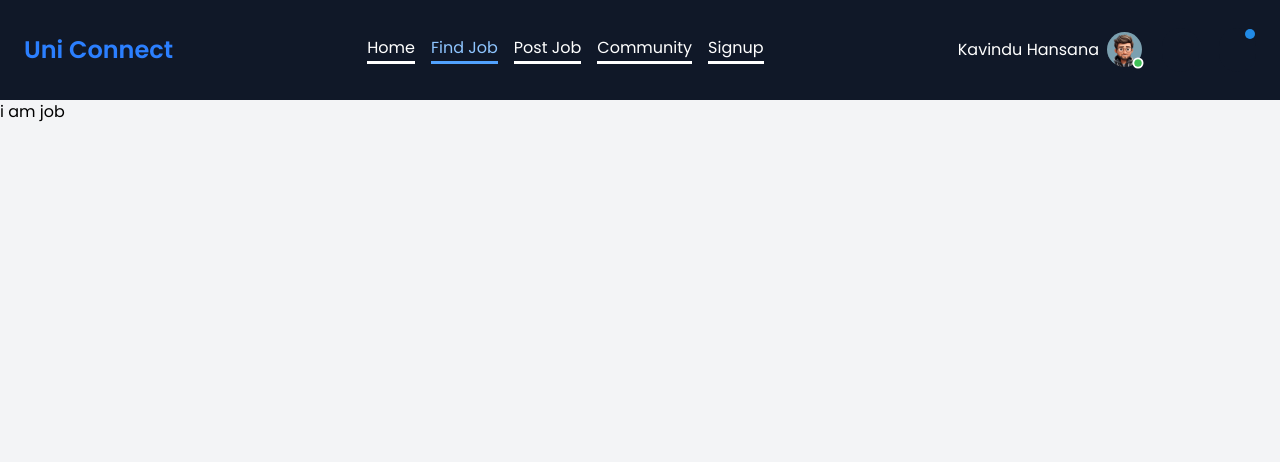
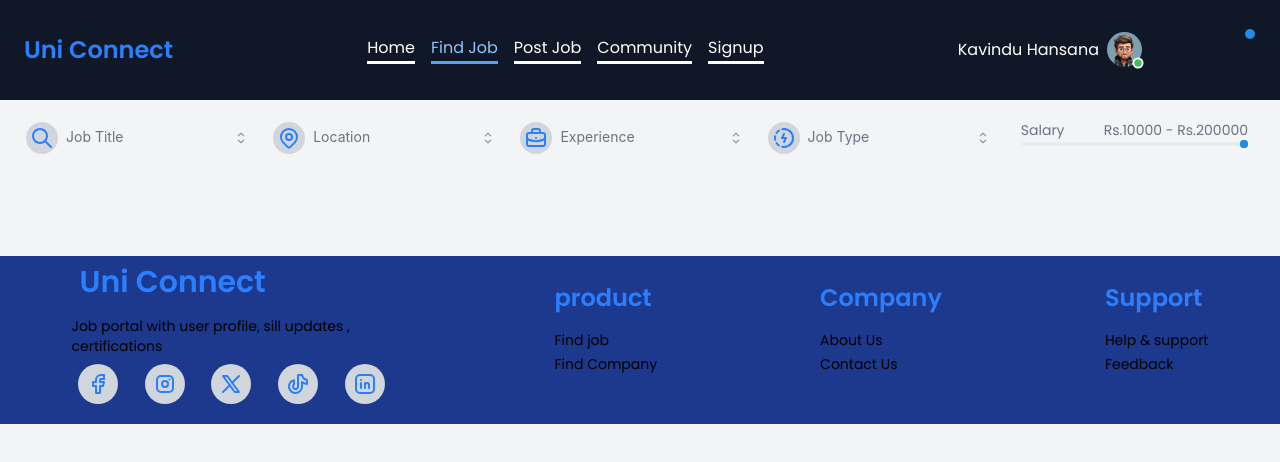
Before and after one commit to kavinduhcolombage/UniConnect_Frontend, a React (Vite) app: page /find-job in a window 1280 px wide. Shown: the top 462 px of the page. Built offline with nearby package versions, Linux system fonts and the light colour scheme; some icons are missing.

Commit message:
Implement SearchBar for find job page

```diff
--- /dev/null
+++ b/src/Data/JobsData.tsx
@@ -0,0 +1,10 @@
+import { IconBriefcase, IconMapPin, IconRecharging, IconSearch } from "@tabler/icons-react";
+
+const dropdownData = [
+    { title: 'Job Title', icon: IconSearch, options: ['Designer', 'Developer', 'Product Manager', 'Marketing Specialist', 'Data Analyst', 'Sales Executive', 'Content Writer', 'Customer Support'] },
+    { title: 'Location', icon: IconMapPin, options: ['Delhi', 'New York', 'San Francisco', 'London', 'Berlin', 'Tokyo', 'Sydney', 'Toronto'] },
+    { title: 'Experience', icon: IconBriefcase, options: ['Entry Level', 'Intermediate', 'Expert'] },
+    { title: 'Job Type', icon: IconRecharging, options: ['Full Time', 'Part Time', 'Contract', 'Freelance', 'Internship'] }
+  ];
+
+  export {dropdownData};
--- /dev/null
+++ b/src/FindJob/MultiInput.tsx
@@ -0,0 +1,105 @@
+import { useEffect, useState } from 'react';
+import { Checkbox, Combobox, Group, Input, Pill, PillsInput, useCombobox } from '@mantine/core';
+
+
+
+const MultiInput=(props:any)=> {
+  useEffect(() => {
+    setData(props.options);
+  }, [])
+  const combobox = useCombobox({
+    onDropdownClose: () => combobox.resetSelectedOption(),
+    onDropdownOpen: () => combobox.updateSelectedOptionIndex('active'),
+  });
+
+  const [search, setSearch] = useState('');
+  const [data, setData] = useState<string[]>([]);
+  const [value, setValue] = useState<string[]>([]);
+
+  const exactOptionMatch = data.some((item) => item === search);
+
+  const handleValueSelect = (val: string) => {
+    setSearch('');
+
+    if (val === '$create') {
+      setData((current) => [...current, search]);
+      setValue((current) => [...current, search]);
+    } else {
+      setValue((current) =>
+        current.includes(val) ? current.filter((v) => v !== val) : [...current, val]
+      );
+    }
+  };
+
+  const handleValueRemove = (val: string) =>
+    setValue((current) => current.filter((v) => v !== val));
+
+  const values = value
+    .slice(0,1)
+    .map((item) => (
+      <Pill key={item} withRemoveButton onRemove={() => handleValueRemove(item)}>
+        {item}
+      </Pill>
+    ));
+
+  const options = data.filter((item) => item.toLowerCase().includes(search.trim().toLowerCase())).map((item) => (
+    <Combobox.Option value={item} key={item} active={value.includes(item)}>
+      <Group gap="sm">
+        <Checkbox size='xs'
+          checked={value.includes(item)}
+          onChange={() => {}}
+          aria-hidden
+          tabIndex={-1}
+          style={{ pointerEvents: 'none' }}
+        />
+        <span>{item}</span>
+      </Group>
+    </Combobox.Option>
+  ));
+
+  return (
+    <Combobox store={combobox} onOptionSubmit={handleValueSelect} withinPortal={false}>
+      <Combobox.DropdownTarget>
+        <PillsInput variant='unstyle' rightSection={<Combobox.Chevron/>} onClick={() => combobox.toggleDropdown()} leftSection={
+            <div className='text-blue-500 p-1 bg-gray-300 rounded-full mr-4'><props.icon/></div>
+        }>
+          <Pill.Group>
+            {value.length > 0 ? (
+              <>
+                {values}
+                {value.length > 1 && (
+                  <Pill>+{value.length - 1} more</Pill>
+                )}
+              </>
+            ) : (
+              <Input.Placeholder className='!text-gray-500'>{props.title}</Input.Placeholder>
+            )}
+
+
+          </Pill.Group>
+        </PillsInput>
+      </Combobox.DropdownTarget>
+
+      <Combobox.Dropdown>
+      <Combobox.Search
+            value={search}
+            onChange={(event) => setSearch(event.currentTarget.value)}
+            placeholder="Search groceries"
+          />
+        <Combobox.Options>
+          {options}
+
+          {!exactOptionMatch && search.trim().length > 0 && (
+            <Combobox.Option value="$create">+ Create {search}</Combobox.Option>
+          )}
+
+          {exactOptionMatch && search.trim().length > 0 && options.length === 0 && (
+            <Combobox.Empty>Nothing found</Combobox.Empty>
+          )}
+        </Combobox.Options>
+      </Combobox.Dropdown>
+    </Combobox>
+  );
+}
+
+export default MultiInput;
--- /dev/null
+++ b/src/FindJob/SearchBar.tsx
@@ -0,0 +1,26 @@
+import { RangeSlider } from "@mantine/core";
+import { dropdownData } from "../Data/JobsData";
+import MultiInput from "./MultiInput";
+import { useState } from "react";
+
+const SearchBar = () => {
+    const [value, setValue] = useState<[number, number]>([10000,200000]);
+    return <div className="flex px-8 py-5">
+
+            {
+                dropdownData.map((item, index) => <div key={index} className="w-1/5 mr-5">
+                    <MultiInput {...item} />
+                </div>)
+            }
+
+            <div className="w-1/5">
+                <div className="flex justify-between text-gray-500 text-sm">
+                    <div>Salary</div>
+                    <div>Rs.{value[0]} - Rs.{value[1]}</div>
+                </div>
+                <RangeSlider size="xs" value={value} onChange={setValue}/>
+            </div>
+    </div>
+}
+
+export default SearchBar;
--- a/src/pages/FindJob.tsx
+++ b/src/pages/FindJob.tsx
@@ -1,10 +1,13 @@
+import SearchBar from "../FindJob/SearchBar";
+import Footer from "../Footer/Footer";
 import Header from "../layouts/Header";
 
 const FindJob = () => {
     return (
         <div className="bg-gray-100 min-h-[100vh] font-['poppins']">
             <Header />
-            i am job
+            <SearchBar />
+            <Footer />
         </div>
 
     )
```
